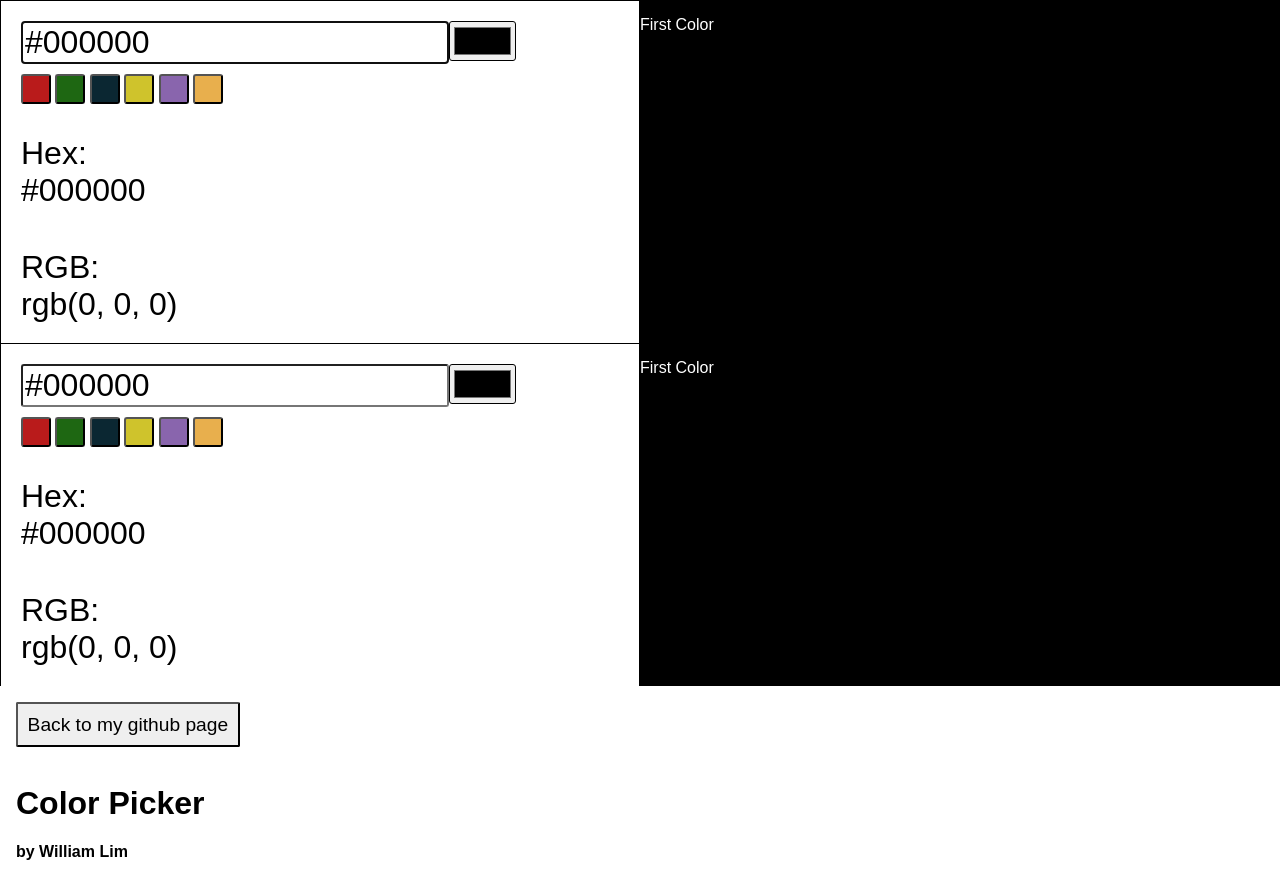
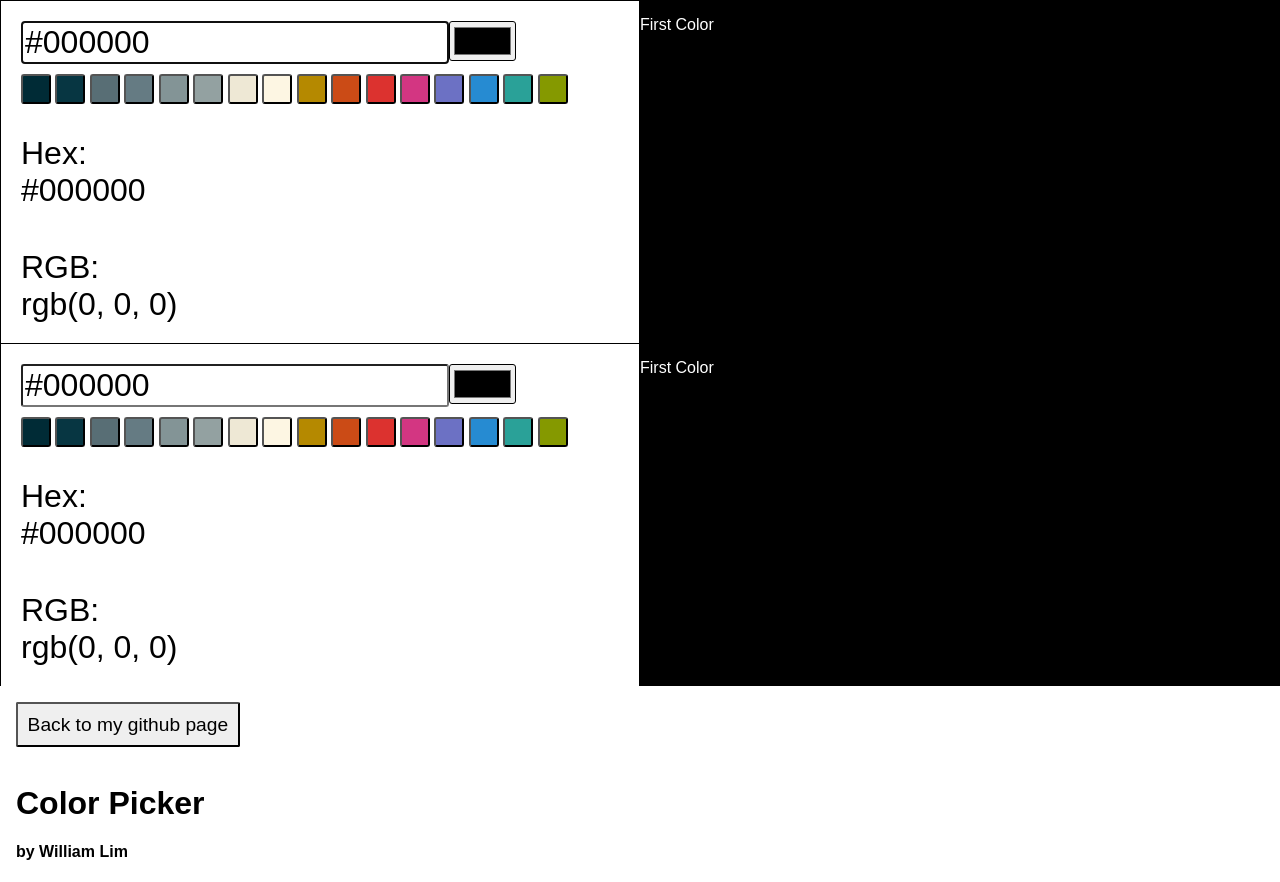
Before and after one commit to wlwl2/color, a plain HTML site: page index.html in a window 1280 px wide. Drawn offline with Linux system fonts and the light colour scheme.

Commit message:
Revert "Revert "update""
This reverts commit 8b7e05d2d4a3c9a90b2464de4f672375466f3267.

```diff
--- a/index.html
+++ b/index.html
@@ -20,6 +20,16 @@
 
         <div class="color-palette">
           <div class="color-palette__buttons">
+            <button></button>
+            <button></button>
+            <button></button>
+            <button></button>
+            <button></button>
+            <button></button>
+            <button></button>
+            <button></button>
+            <button></button>
+            <button></button>
             <button></button>
             <button></button>
             <button></button>
@@ -59,6 +69,16 @@
             <button></button>
             <button></button>
             <button></button>
+            <button></button>
+            <button></button>
+            <button></button>
+            <button></button>
+            <button></button>
+            <button></button>
+            <button></button>
+            <button></button>
+            <button></button>
+            <button></button>
           </div>
         </div>
 
--- a/js/color-palette.js
+++ b/js/color-palette.js
@@ -37,28 +37,68 @@ function hexToRgb(hex) {
 
 var colorList = [
   {
-    "color": "red",
-    "backgroundColor" : "#b91b1b"
+    "colorName": "base03",
+    "backgroundColor" : "#002b36"
   },
   {
-    "color": "green",
-    "backgroundColor" : "#1e6712"
+    "colorName": "base02",
+    "backgroundColor" : "#073642"
   },
   {
-    "color": "blue",
-    "backgroundColor" : "#0b2732"
+    "colorName": "base01",
+    "backgroundColor" : "#586e75"
   },
   {
-    "color": "yellow",
-    "backgroundColor" : "#cfc32c"
+    "colorName": "base00",
+    "backgroundColor" : "#657b83"
   },
   {
-    "color": "purple",
-    "backgroundColor" : "#8965ad"
+    "colorName": "base0",
+    "backgroundColor" : "#839496"
   },
   {
-    "color": "orange",
-    "backgroundColor" : "#e8af4d"
+    "colorName": "base1",
+    "backgroundColor" : "#93a1a1"
+  },
+  {
+    "colorName": "base2",
+    "backgroundColor" : "#eee8d5"
+  },
+  {
+    "colorName": "base3",
+    "backgroundColor" : "#fdf6e3"
+  },
+  {
+    "colorName": "yellow",
+    "backgroundColor" : "#b58900"
+  },
+  {
+    "colorName": "orange",
+    "backgroundColor" : "#cb4b16"
+  },
+  {
+    "colorName": "red",
+    "backgroundColor" : "#dc322f"
+  },
+  {
+    "colorName": "magenta",
+    "backgroundColor" : "#d33682"
+  },
+  {
+    "colorName": "violet",
+    "backgroundColor" : "#6c71c4"
+  },
+  {
+    "colorName": "blue",
+    "backgroundColor" : "#268bd2"
+  },
+  {
+    "colorName": "cyan",
+    "backgroundColor" : "#2aa198"
+  },
+  {
+    "colorName": "green",
+    "backgroundColor" : "#859900"
   }
 ]
 
--- /dev/null
+++ b/js/regular-color-palette.js
@@ -0,0 +1,26 @@
+var colorList = [
+  {
+    "color": "red",
+    "backgroundColor" : "#b91b1b"
+  },
+  {
+    "color": "green",
+    "backgroundColor" : "#1e6712"
+  },
+  {
+    "color": "blue",
+    "backgroundColor" : "#0b2732"
+  },
+  {
+    "color": "yellow",
+    "backgroundColor" : "#cfc32c"
+  },
+  {
+    "color": "purple",
+    "backgroundColor" : "#8965ad"
+  },
+  {
+    "color": "orange",
+    "backgroundColor" : "#e8af4d"
+  }
+]
```
